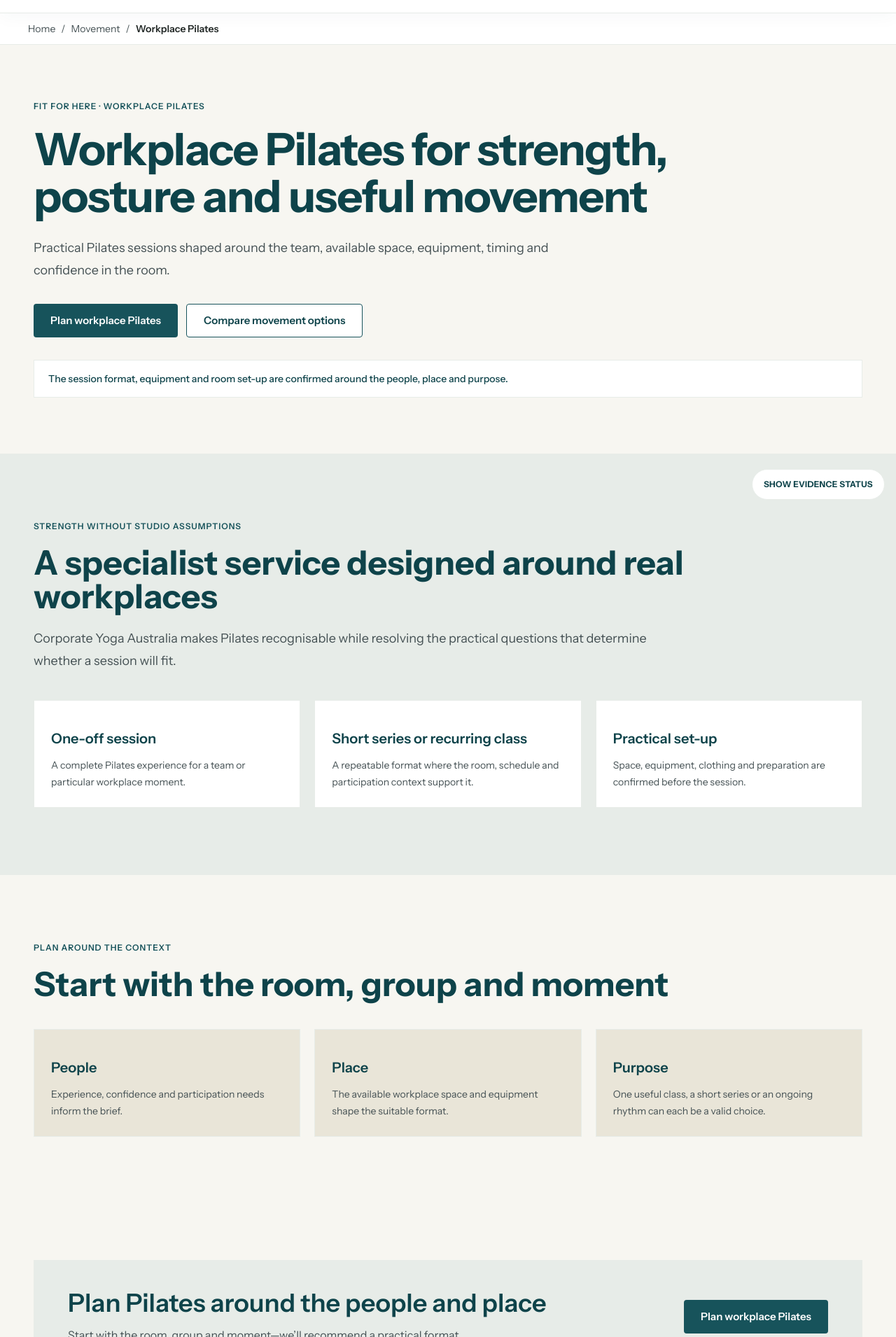
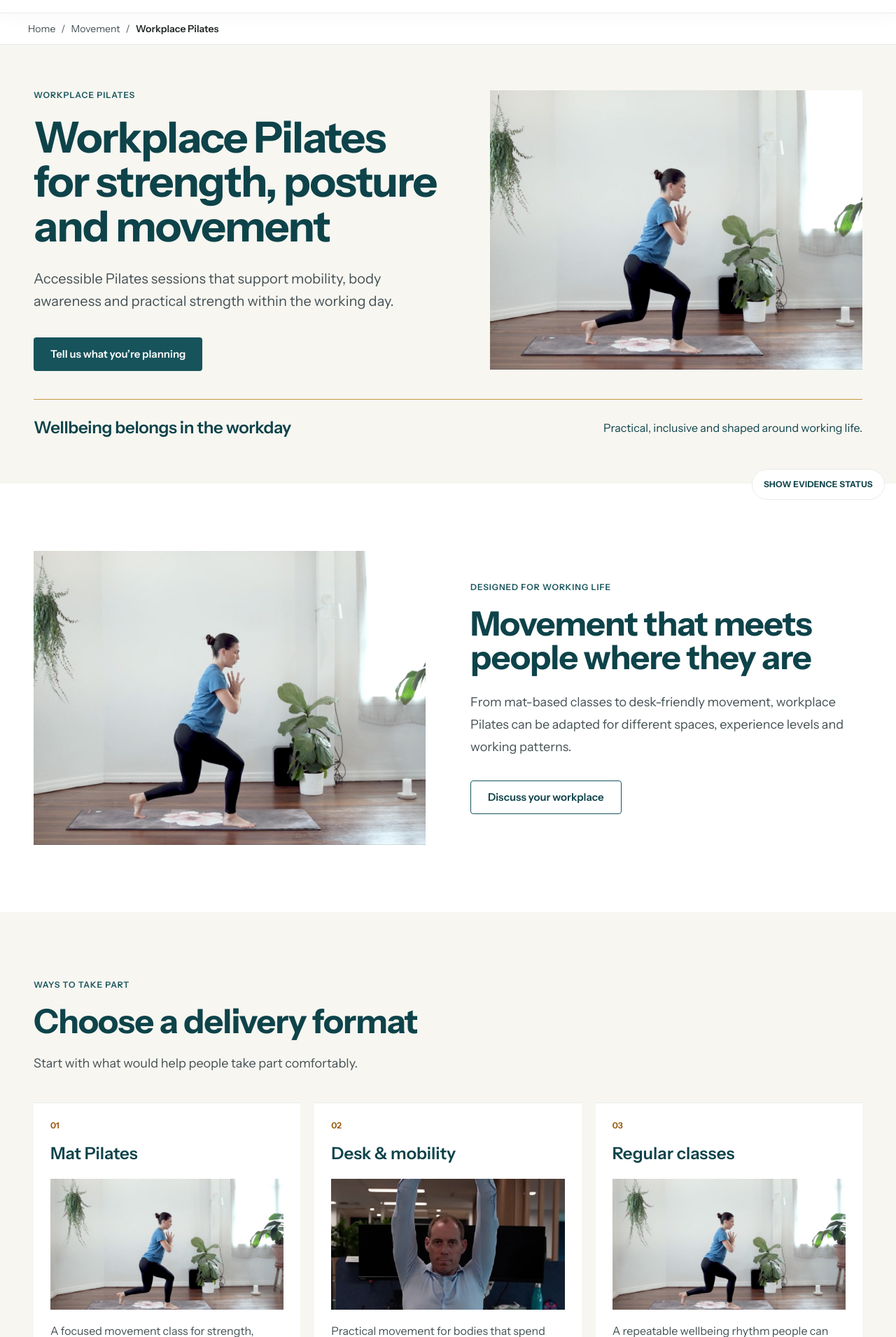
Before and after one commit to glennhammond/cya-website-prototype, a Next.js app: page /workplace-pilates in a window 1280 px wide. Shown: the part 70-1980 px from the top of the page at 70% size. Built offline with nearby package versions, Linux system fonts and the light colour scheme.

Commit message:
Rebuild workplace Pilates service page

```diff
--- a/app/workplace-pilates/page.tsx
+++ b/app/workplace-pilates/page.tsx
@@ -1,39 +1,65 @@
 import type { Metadata } from "next";
+import Image from "next/image";
+import Link from "next/link";
 import { Breadcrumbs } from "@/components/Breadcrumbs";
 import { ServiceStructuredData } from "@/components/StructuredData";
-import { SpecialistServiceProduction } from "@/components/SpecialistServiceProduction";
-import { media } from "@/content/media";
+import { ProductionAction, ProductionContainer, ProductionKicker } from "@/components/ProductionPrimitives";
 
-export const metadata: Metadata = { title: { absolute: "Workplace Pilates Classes Australia | Corporate Yoga Australia" }, description: "Accessible workplace Pilates classes for stronger, more comfortable teams. Onsite and online sessions designed to fit Australian workdays.", alternates: { canonical: "/workplace-pilates" } };
+export const metadata: Metadata = {
+  title: { absolute: "Workplace Pilates Classes Australia | Corporate Yoga Australia" },
+  description: "Accessible workplace Pilates classes for stronger, more comfortable teams. Onsite and online sessions designed to fit Australian workdays.",
+  alternates: { canonical: "/workplace-pilates" },
+};
+
+const deliveryFormats = [
+  { number: "01", title: "Mat Pilates", body: "A focused movement class for strength, control and mobility.", image: "/images/cya-library/pilates-saffron-1.jpg", href: "/contact?interest=pilates" },
+  { number: "02", title: "Desk & mobility", body: "Practical movement for bodies that spend time sitting or standing.", image: "/images/selected/cya-movement-desk-stretch-office.webp", href: "/contact?interest=pilates" },
+  { number: "03", title: "Regular classes", body: "A repeatable wellbeing rhythm people can build into the week.", image: "/images/cya-library/pilates-saffron-1.jpg", href: "/workplace-wellbeing-programs" },
+] as const;
+
+const process = [
+  ["01", "Understand the team and space"],
+  ["02", "Select mat or desk-friendly delivery"],
+  ["03", "Set a practical level and pace"],
+  ["04", "Create a rhythm people can return to"],
+] as const;
+
+const faqs = [
+  ["Is Pilates suitable for beginners?", "Yes. Workplace Pilates can be adapted for mixed experience and confidence, with clear options so people can participate at an appropriate level."],
+  ["Do we need mats or equipment?", "That depends on the format. Mat-based Pilates may require suitable floor space and mats, while desk-friendly movement can work with less set-up. We confirm requirements before delivery."],
+  ["Can people join from home?", "Yes. Pilates can be delivered live online, and ongoing programs can combine onsite and online sessions where that better suits hybrid or distributed teams."],
+] as const;
 
 export default function WorkplacePilatesPage() {
-  return <>
-    <ServiceStructuredData name="Workplace Pilates" description="Mat-based workplace Pilates for Australian teams, available as one-off, recurring, onsite and online sessions tailored to the workplace setup." path="/workplace-pilates" breadcrumbLabel="Workplace Pilates" breadcrumbs={[{ name: "Movement", path: "/movement" }, { name: "Workplace Pilates", path: "/workplace-pilates" }]} />
-    <Breadcrumbs items={[{ label: "Home", href: "/" }, { label: "Movement", href: "/movement" }, { label: "Workplace Pilates" }]} />
-    <SpecialistServiceProduction
-      kicker="Fit for here · Workplace Pilates"
-      heading="Workplace Pilates for strength, posture and useful movement"
-      body="Practical Pilates sessions shaped around the team, available space, equipment, timing and confidence in the room."
-      primaryAction={{ label: "Plan workplace Pilates", href: "/contact?interest=one-off" }}
-      image={media.movementGroupIndustrial}
-      imageLabel="IMAGE 03 · WORKPLACE PILATES"
-      imageBrief={{
-        job: "Participation",
-        subject: "A genuine Corporate Yoga Australia Pilates session showing the confirmed format, equipment, available space and facilitator interaction.",
-        treatment: "Bright, service-specific 3:2 image with enough workplace context to distinguish it from a fitness studio.",
-        format: "3:2 desktop · adaptable to 4:3 mobile",
-        avoid: "Yoga imagery substituted for Pilates, generic stretching, unsupported desk or standing formats, or a studio fitness aesthetic.",
-      }}
-      evidenceLine="The session format, equipment and room set-up are confirmed around the people, place and purpose."
-      firstKicker="Strength without studio assumptions"
-      firstHeading="A specialist service designed around real workplaces"
-      firstBody="Corporate Yoga Australia makes Pilates recognisable while resolving the practical questions that determine whether a session will fit."
-      firstCards={[{ title: "One-off session", body: "A complete Pilates experience for a team or particular workplace moment." }, { title: "Short series or recurring class", body: "A repeatable format where the room, schedule and participation context support it." }, { title: "Practical set-up", body: "Space, equipment, clothing and preparation are confirmed before the session." }]}
-      secondKicker="Plan around the context"
-      secondHeading="Start with the room, group and moment"
-      secondCards={[{ title: "People", body: "Experience, confidence and participation needs inform the brief." }, { title: "Place", body: "The available workplace space and equipment shape the suitable format." }, { title: "Purpose", body: "One useful class, a short series or an ongoing rhythm can each be a valid choice." }]}
-      closingHeading="Plan Pilates around the people and place"
-      closingBody="Start with the room, group and moment—we’ll recommend a practical format."
-    />
-  </>;
+  return (
+    <>
+      <ServiceStructuredData name="Workplace Pilates" description="Mat-based workplace Pilates for Australian teams, available as one-off, recurring, onsite and online sessions tailored to the workplace setup." path="/workplace-pilates" breadcrumbLabel="Workplace Pilates" breadcrumbs={[{ name: "Movement", path: "/movement" }, { name: "Workplace Pilates", path: "/workplace-pilates" }]} />
+      <Breadcrumbs items={[{ label: "Home", href: "/" }, { label: "Movement", href: "/movement" }, { label: "Workplace Pilates" }]} />
+
+      <section className="bg-[var(--cya-surface-page)] py-12 sm:py-14 lg:py-16">
+        <ProductionContainer className="grid max-w-[1440px] gap-10 lg:grid-cols-[minmax(0,1.05fr)_minmax(0,0.95fr)] lg:items-center lg:gap-14 xl:gap-16">
+          <div>
+            <ProductionKicker>Workplace Pilates</ProductionKicker>
+            <h1 className="mt-5 max-w-3xl text-[clamp(3rem,4.8vw,4.55rem)] font-bold leading-[1.03] tracking-[-0.025em] text-[var(--cya-teal-dark)]">Workplace Pilates for strength, posture and movement</h1>
+            <p className="mt-7 max-w-2xl text-xl leading-8 text-[var(--cya-body)]">Accessible Pilates sessions that support mobility, body awareness and practical strength within the working day.</p>
+            <div className="mt-9"><ProductionAction href="/contact?interest=pilates">Tell us what you’re planning</ProductionAction></div>
+          </div>
+          <figure className="relative aspect-[4/3] overflow-hidden bg-white"><Image src="/images/cya-library/pilates-saffron-1.jpg" alt="A Pilates participant performs a controlled standing movement on a mat in a bright studio-style room." fill priority sizes="(min-width: 1280px) 620px, (min-width: 1024px) 48vw, 100vw" className="object-cover" /></figure>
+        </ProductionContainer>
+        <ProductionContainer className="mt-10"><div className="grid border-t border-[var(--cya-ochre)] pt-6 md:grid-cols-2 md:items-center"><h2 className="text-2xl font-semibold tracking-[-0.015em] text-[var(--cya-teal-dark)]">Wellbeing belongs in the workday</h2><p className="mt-3 text-base text-[var(--cya-teal-dark)] md:mt-0 md:text-right">Practical, inclusive and shaped around working life.</p></div></ProductionContainer>
+      </section>
+
+      <section className="bg-white py-20 lg:py-24"><ProductionContainer className="grid gap-12 lg:grid-cols-[minmax(0,1fr)_minmax(0,1fr)] lg:items-center lg:gap-16"><figure className="relative aspect-[4/3] overflow-hidden bg-[var(--cya-surface-page)]"><Image src="/images/cya-library/pilates-saffron-1.jpg" alt="A Pilates participant performs a controlled movement on a mat." fill sizes="(min-width: 1280px) 620px, (min-width: 1024px) 50vw, 100vw" className="object-cover" /></figure><div><ProductionKicker>Designed for working life</ProductionKicker><h2 className="mt-5 max-w-2xl text-4xl font-bold tracking-[-0.018em] text-[var(--cya-teal-dark)] lg:text-5xl">Movement that meets people where they are</h2><p className="mt-6 max-w-2xl text-lg leading-8 text-[var(--cya-body)]">From mat-based classes to desk-friendly movement, workplace Pilates can be adapted for different spaces, experience levels and working patterns.</p><div className="mt-8"><ProductionAction href="/contact?interest=pilates" style="secondary">Discuss your workplace</ProductionAction></div></div></ProductionContainer></section>
+
+      <section className="bg-[var(--cya-surface-page)] py-20 lg:py-24"><ProductionContainer><ProductionKicker>Ways to take part</ProductionKicker><h2 className="mt-5 max-w-4xl text-4xl font-bold tracking-[-0.018em] text-[var(--cya-teal-dark)] lg:text-5xl">Choose a delivery format</h2><p className="mt-5 max-w-3xl text-lg leading-8 text-[var(--cya-body)]">Start with what would help people take part comfortably.</p><div className="mt-10 flex snap-x snap-mandatory gap-5 overflow-x-auto pb-4 md:grid md:grid-cols-3 md:overflow-visible md:pb-0">{deliveryFormats.map((item) => <article key={item.number} className="min-w-[84%] snap-start border-y border-[var(--cya-divider)] bg-white py-6 sm:min-w-[60%] md:min-w-0 md:px-6"><p className="text-xs font-semibold text-[var(--cya-ochre-ink)]">{item.number}</p><h3 className="mt-4 text-2xl font-semibold text-[var(--cya-teal-dark)]">{item.title}</h3><div className="relative mt-5 aspect-[16/9] overflow-hidden bg-[var(--cya-surface-page)]"><Image src={item.image} alt="" fill sizes="(min-width: 768px) 33vw, 84vw" className="object-cover" /></div><p className="mt-4 leading-7 text-[var(--cya-body)]">{item.body}</p><Link href={item.href} className="mt-5 inline-flex font-semibold text-[var(--cya-teal-dark)] hover:underline">Explore →</Link></article>)}</div><p className="mt-2 text-sm text-[var(--cya-body)] md:hidden">Swipe to explore →</p></ProductionContainer></section>
+
+      <section className="bg-white py-20 lg:py-24"><ProductionContainer className="grid gap-12 lg:grid-cols-[minmax(18rem,0.75fr)_minmax(0,1.25fr)] lg:gap-20"><div><ProductionKicker>How we work with you</ProductionKicker><h2 className="mt-5 max-w-xl text-4xl font-bold tracking-[-0.018em] text-[var(--cya-teal-dark)] lg:text-5xl">Plan for confidence, comfort and participation</h2><p className="mt-6 max-w-xl text-lg leading-8 text-[var(--cya-body)]">A clear process keeps the program useful for your people and workable for your organisation.</p></div><div className="flex snap-x snap-mandatory gap-4 overflow-x-auto pb-4 md:block md:overflow-visible md:pb-0">{process.map(([number,title]) => <article key={number} className="min-w-[78%] snap-start border-y border-[var(--cya-divider)] px-2 py-7 md:grid md:min-w-0 md:grid-cols-[3rem_1fr] md:border-t-0 md:border-b md:px-0 md:first:border-t"><p className="text-xs font-semibold text-[var(--cya-ochre-ink)]">{number}</p><h3 className="mt-3 text-xl font-semibold leading-7 text-[var(--cya-charcoal)] md:mt-0">{title}</h3></article>)}</div><p className="text-sm text-[var(--cya-body)] md:hidden lg:col-start-2">Swipe to continue →</p></ProductionContainer></section>
+
+      <section className="bg-[var(--cya-surface-base)] py-20 lg:py-24"><ProductionContainer className="grid gap-12 lg:grid-cols-[minmax(0,0.9fr)_minmax(0,1.1fr)] lg:items-center lg:gap-16"><div><ProductionKicker>Connected support</ProductionKicker><h2 className="mt-5 max-w-2xl text-4xl font-bold tracking-[-0.018em] text-[var(--cya-teal-dark)] lg:text-5xl">Pilates for hybrid and distributed teams</h2><p className="mt-6 max-w-2xl text-lg leading-8 text-[var(--cya-body)]">Online delivery can help create a shared movement moment across different locations.</p><div className="mt-8"><ProductionAction href="/online-wellbeing">Explore online wellbeing</ProductionAction></div></div><figure className="relative aspect-[16/9] overflow-hidden bg-white"><Image src="/images/selected/cya-conferences-studio-remote-grid.webp" alt="Remote participants join a facilitated online wellbeing experience." fill sizes="(min-width: 1024px) 56vw, 100vw" className="object-cover" /></figure></ProductionContainer></section>
+
+      <section className="bg-white py-20 lg:py-24"><ProductionContainer className="grid gap-10 lg:grid-cols-[minmax(16rem,0.65fr)_minmax(0,1.35fr)] lg:gap-20"><div><ProductionKicker>Practical questions</ProductionKicker><h2 className="mt-5 text-4xl font-bold tracking-[-0.018em] text-[var(--cya-charcoal)] lg:text-5xl">Questions organisations often ask</h2></div><div className="border-t border-[var(--cya-divider)]">{faqs.map(([question,answer]) => <details key={question} className="group border-b border-[var(--cya-divider)] py-5"><summary className="flex cursor-pointer list-none items-center justify-between gap-6 text-lg font-semibold text-[var(--cya-charcoal)]"><span>{question}</span><span aria-hidden="true" className="text-xl transition-transform group-open:rotate-45">+</span></summary><p className="mt-4 max-w-3xl pr-10 leading-7 text-[var(--cya-body)]">{answer}</p></details>)}</div></ProductionContainer></section>
+
+      <section className="border-t border-[var(--cya-ochre)] bg-[var(--cya-surface-page)] py-16 lg:py-20"><ProductionContainer className="grid gap-8 lg:grid-cols-[minmax(0,1fr)_auto] lg:items-center"><div><h2 className="max-w-3xl text-4xl font-bold tracking-[-0.018em] text-[var(--cya-teal-dark)] lg:text-5xl">What would make movement easier for your team?</h2><p className="mt-5 max-w-2xl text-lg leading-8 text-[var(--cya-teal-dark)]">Tell us about your people, space and preferred way of working.</p></div><ProductionAction href="/contact?interest=pilates">Start a conversation</ProductionAction></ProductionContainer></section>
+    </>
+  );
 }
```
